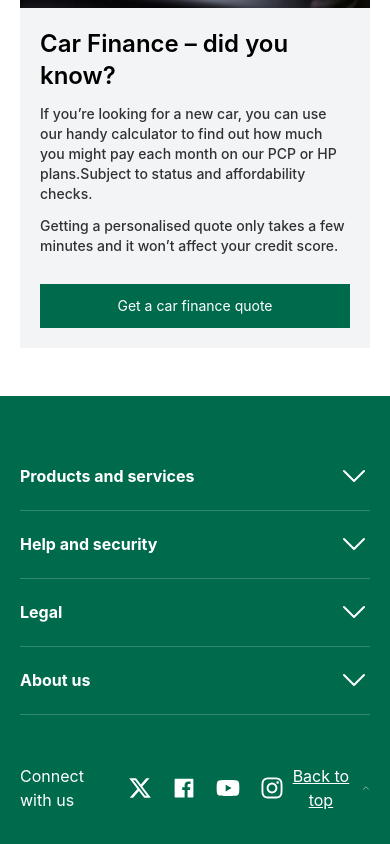
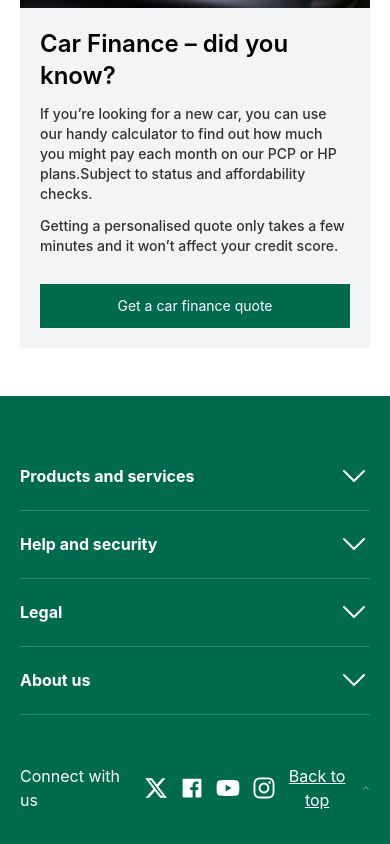
Before and after one commit to Ola157/liquidStore, a React (Create React App) app: page / in a window 390 px wide. Shown: the part 6583-7427 px from the top of the page. Built offline with nearby package versions, Linux system fonts and the light colour scheme.

Commit message:
footerReview

```diff
--- a/src/components/footer/Socials.jsx
+++ b/src/components/footer/Socials.jsx
@@ -20,7 +20,7 @@ const Socials = () => {
     return (
         <div className='md:w-11/12 w-full py-8 px-5 md:px-0'>
             <div className='w-full flex justify-between'>
-                <div className='text-white flex items-center gap-x-5'>
+                <div className='text-white flex items-center gap-x-3 md:gap-x-5'>
                     <p className='text-md md:text-lg'>Connect with us</p>
                     <UseLink icon={<FaXTwitter className='size-6 hover:text-[#77ba00] transition-colors duration-200 ease-in-out' />} link='/' />
                     <UseLink icon={<AiFillFacebook className='size-6 hover:text-[#77ba00] transition-colors duration-200 ease-in-out' />} link='/' />
```
